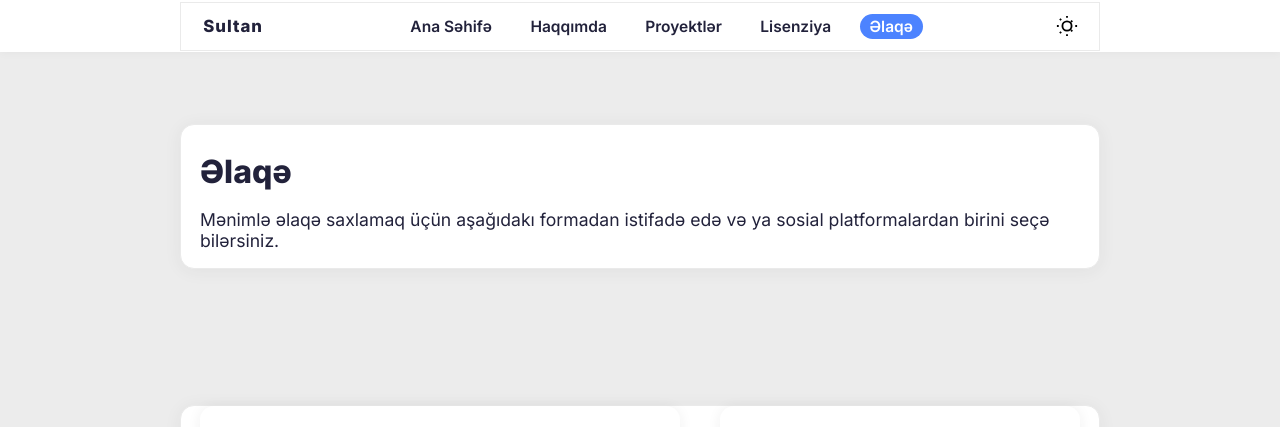
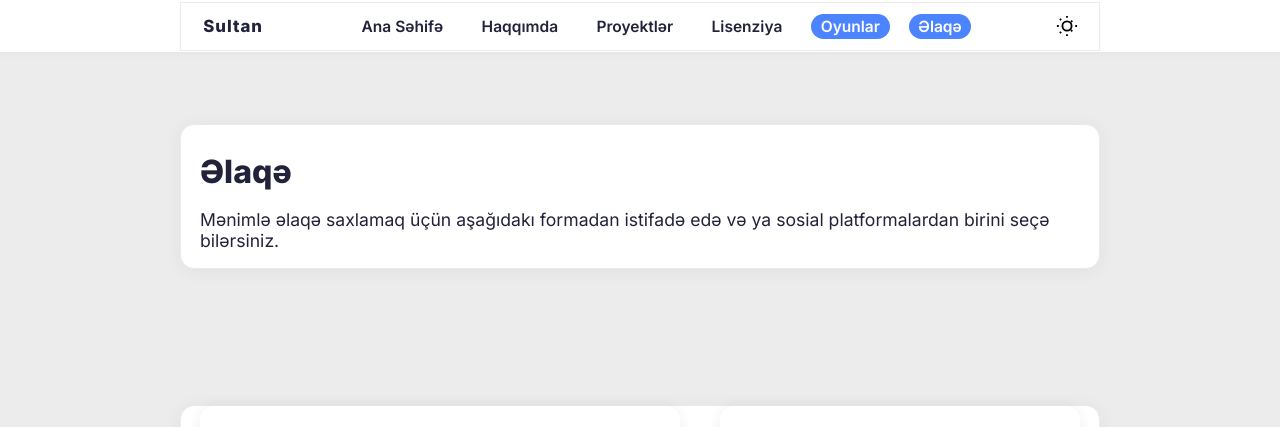
Before and after one commit to Abbasxan/Abbasxan.github.io, a plain HTML site: page contact.html in a window 1280 px wide. Shown: the top 427 px of the page. Drawn offline with nearby package versions, Linux system fonts and the light colour scheme.

Commit message:
Update contact.html

```diff
--- a/contact.html
+++ b/contact.html
@@ -18,6 +18,7 @@
         <li><a href="about.html">Haqqımda</a></li>
         <li><a href="projects.html">Proyektlər</a></li>
         <li><a href="license.html">Lisenziya</a></li>
+        <li><a href="oyunlar.html" class="active">Oyunlar</a></li>
         <li><a href="contact.html" class="active">Əlaqə</a></li>
       </ul>
       <button id="themeToggle" class="theme-toggle" title="Tema Dəyiş">
```
